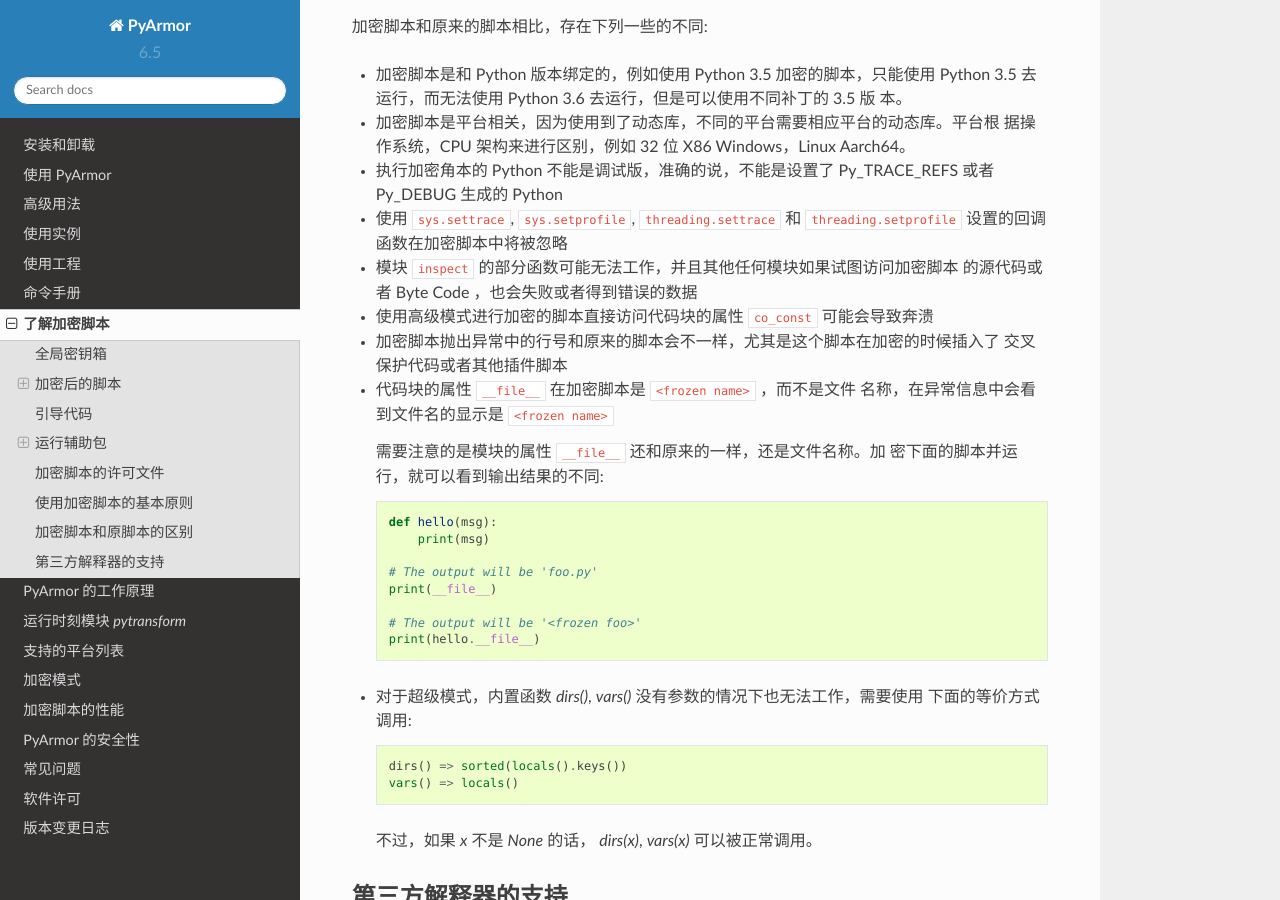
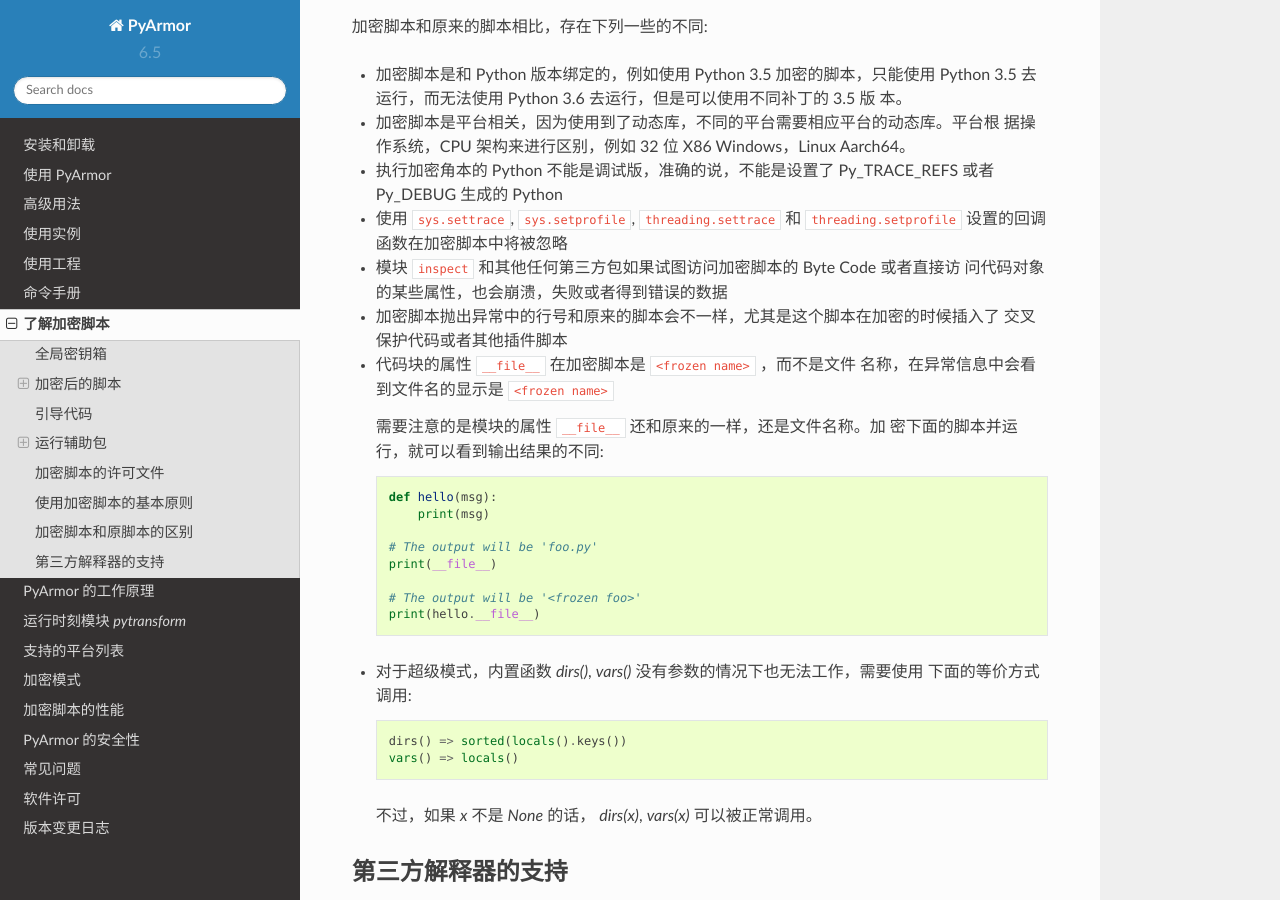
Before and after one commit to dashingsoft/pyarmor-docs-zh, a Sphinx documentation site: the page built from docs/understand-obfuscated-scripts.rst, in a window 1280 px wide and 900 px high, scrolled down 4934 px. Built offline with Sphinx 7.4.7 and the Read the Docs theme 2.0.0, drawn with Linux system fonts in a browser that asks for light colours.

Commit message:
Refine doc

```diff
--- a/docs/understand-obfuscated-scripts.rst
+++ b/docs/understand-obfuscated-scripts.rst
@@ -256,10 +256,8 @@
 * 使用 ``sys.settrace``, ``sys.setprofile``, ``threading.settrace`` 和
   ``threading.setprofile`` 设置的回调函数在加密脚本中将被忽略
 
-* 模块 ``inspect`` 的部分函数可能无法工作，并且其他任何模块如果试图访问加密脚本
-  的源代码或者 Byte Code ，也会失败或者得到错误的数据
-
-* 使用高级模式进行加密的脚本直接访问代码块的属性 ``co_const`` 可能会导致奔溃
+* 模块 ``inspect`` 和其他任何第三方包如果试图访问加密脚本的 Byte Code 或者直接访
+  问代码对象的某些属性，也会崩溃，失败或者得到错误的数据
 
 * 加密脚本抛出异常中的行号和原来的脚本会不一样，尤其是这个脚本在加密的时候插入了
   交叉保护代码或者其他插件脚本
```
